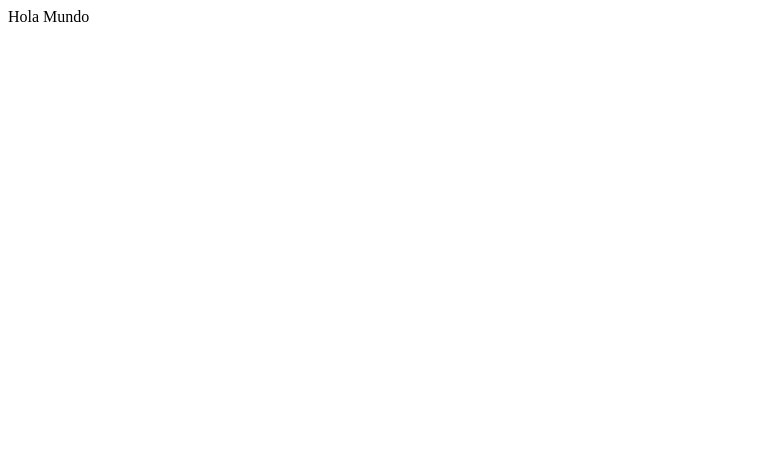
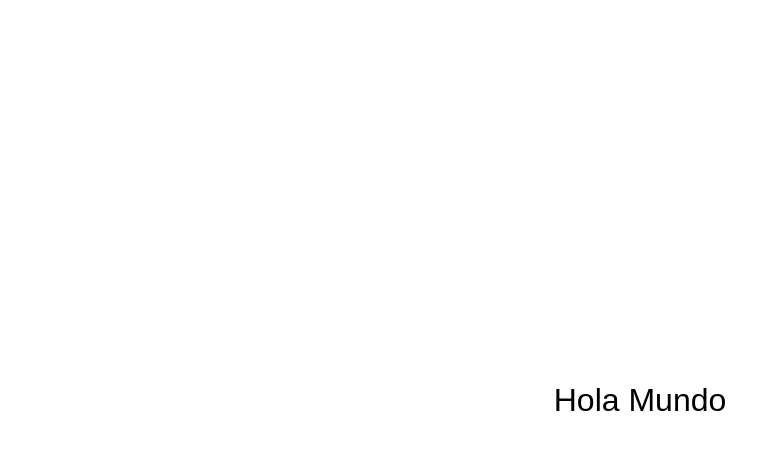
Before and after one commit to malfattiaugusto-blip/malfattiaugusto.github.io, a plain HTML site: page index.html in a window 1280 px wide. Shown: the whole page, without its empty margins (0-780 px from the left). Drawn offline with Linux system fonts and the light colour scheme.

Commit message:
Add CSS styles for centering content in index.html

```diff
--- a/index.html
+++ b/index.html
@@ -3,6 +3,17 @@
 <head>
     <meta charset="UTF-8">
     <title>mafattiaugusto</title>
+    <style>
+        body {
+            display: flex;
+            justify-content: center;
+            align-items: center;
+            height: 100vh;
+            margin: 0;
+            font-family: Arial, sans-serif;
+            font-size: 2rem;
+        }
+    </style>
 </head>
 <body>
     Hola Mundo
```
